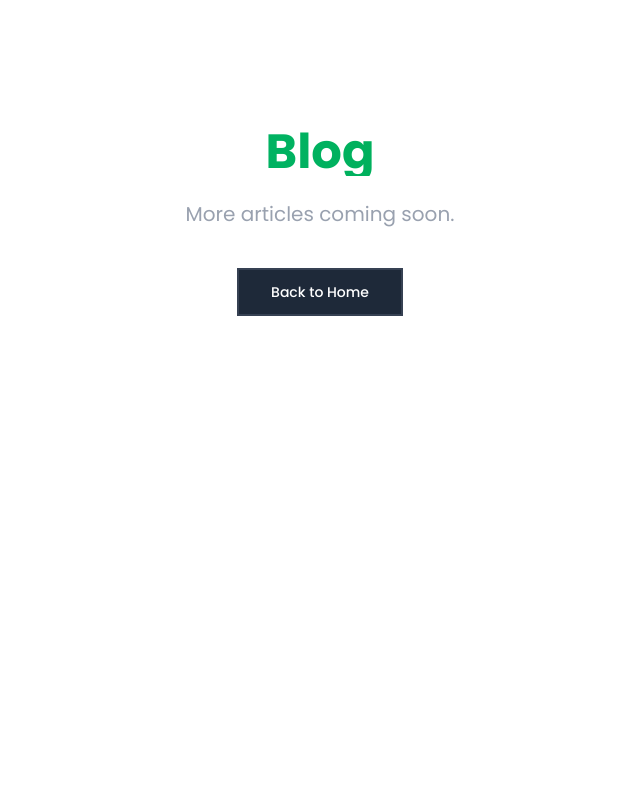
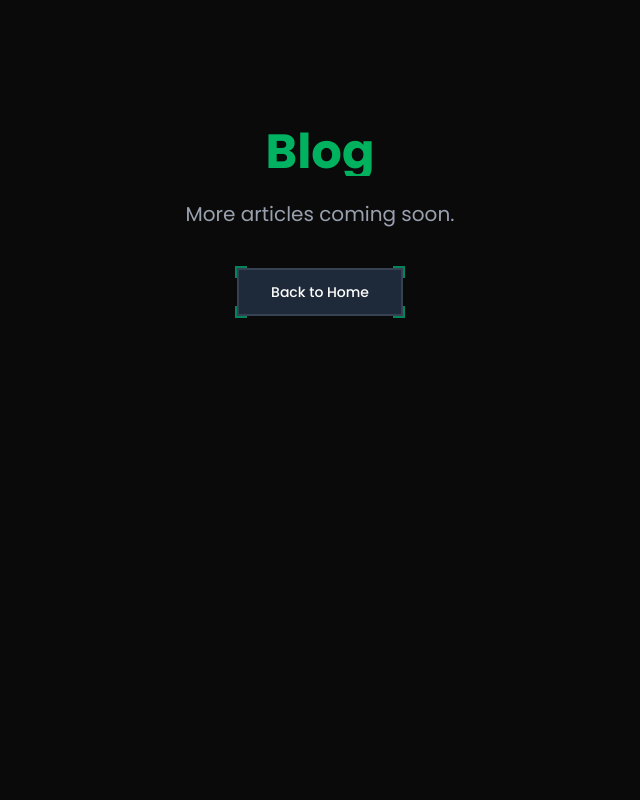
Before and after one commit to pphatdev/Portfolio-WebGL, a Next.js app: page /blog in a window 1280 px wide. Shown: the top 800 px of the page, without its empty margins (320-960 px from the left). Built offline with nearby package versions, Linux system fonts and the light colour scheme.

Commit message:
feat: add framer-motion and lucide-react dependencies for enhanced animations and icons

```diff
--- a/package.json
+++ b/package.json
@@ -17,6 +17,8 @@
     "animejs": "^3.2.1",
     "class-variance-authority": "^0.7.1",
     "clsx": "^2.1.1",
+    "framer-motion": "^12.34.3",
+    "lucide-react": "^0.575.0",
     "next": "16.1.6",
     "next-themes": "^0.4.6",
     "react": "19.2.3",
--- a/src/app/globals.css
+++ b/src/app/globals.css
@@ -3,11 +3,6 @@
 @custom-variant dark (&:where(.dark, .dark *));
 
 :root {
-  --background: #ffffff;
-  --foreground: #171717;
-}
-
-.dark {
     --background: #0a0a0a;
     --foreground: #ededed;
 }
@@ -20,21 +15,21 @@ body {
 
 .hover-effect-btn {
     position: relative;
-  overflow: hidden;
+    /* overflow: hidden; */
     transition: transform 300ms ease, box-shadow 300ms ease, filter 300ms ease;
 }
 
-.hover-effect-btn::after {
+.hover-effect-btn::before {
     content: '';
     position: absolute;
     top: 0;
-  left: -130%;
-  width: 60%;
+    right: 0;
+    width: 0%;
     height: 100%;
-  background: linear-gradient(120deg, transparent, rgb(255 255 255 / 35%), transparent);
-  transform: skewX(-18deg);
-  transition: left 500ms ease;
+    background: linear-gradient(90deg, transparent, rgba(255, 255, 255, 0.2), rgba(255, 255, 255, 0.1));
+    transition: width 400ms ease;
     pointer-events: none;
+    z-index: 1;
 }
 
 .hover-effect-btn:hover {
@@ -42,8 +37,10 @@ body {
     filter: brightness(1.05);
 }
 
-.hover-effect-btn:hover::after {
-  left: 130%;
+.hover-effect-btn:hover::before {
+    width: 100%;
+    right: auto;
+    left: 0;
 }
 
 .hover-effect-btn:active {
@@ -55,6 +52,7 @@ body {
     from {
         transform: rotate(0deg);
     }
+
     to {
         transform: rotate(360deg);
     }
@@ -64,6 +62,7 @@ body {
     from {
         transform: rotate(360deg);
     }
+
     to {
         transform: rotate(0deg);
     }
@@ -73,24 +72,31 @@ body {
     0% {
         filter: hue-rotate(0deg);
     }
+
     100% {
         filter: hue-rotate(360deg);
     }
 }
 
 @keyframes float {
-  0%, 100% {
+
+    0%,
+    100% {
         transform: translateY(0px) translateX(0px);
     }
+
     50% {
         transform: translateY(-10px) translateX(5px);
     }
 }
 
 @keyframes float-delay {
-  0%, 100% {
+
+    0%,
+    100% {
         transform: translateY(0px) translateX(0px);
     }
+
     50% {
         transform: translateY(-8px) translateX(-5px);
     }
@@ -140,6 +146,7 @@ body {
 }
 
 @media (prefers-reduced-motion: reduce) {
+
     .section-reveal,
     .section-reveal-visible {
         opacity: 1;
```
Also changed, not shown: 1 other file (tests, documents, lock files or other folders). Lines whose indentation alone changed are shown as unchanged.
